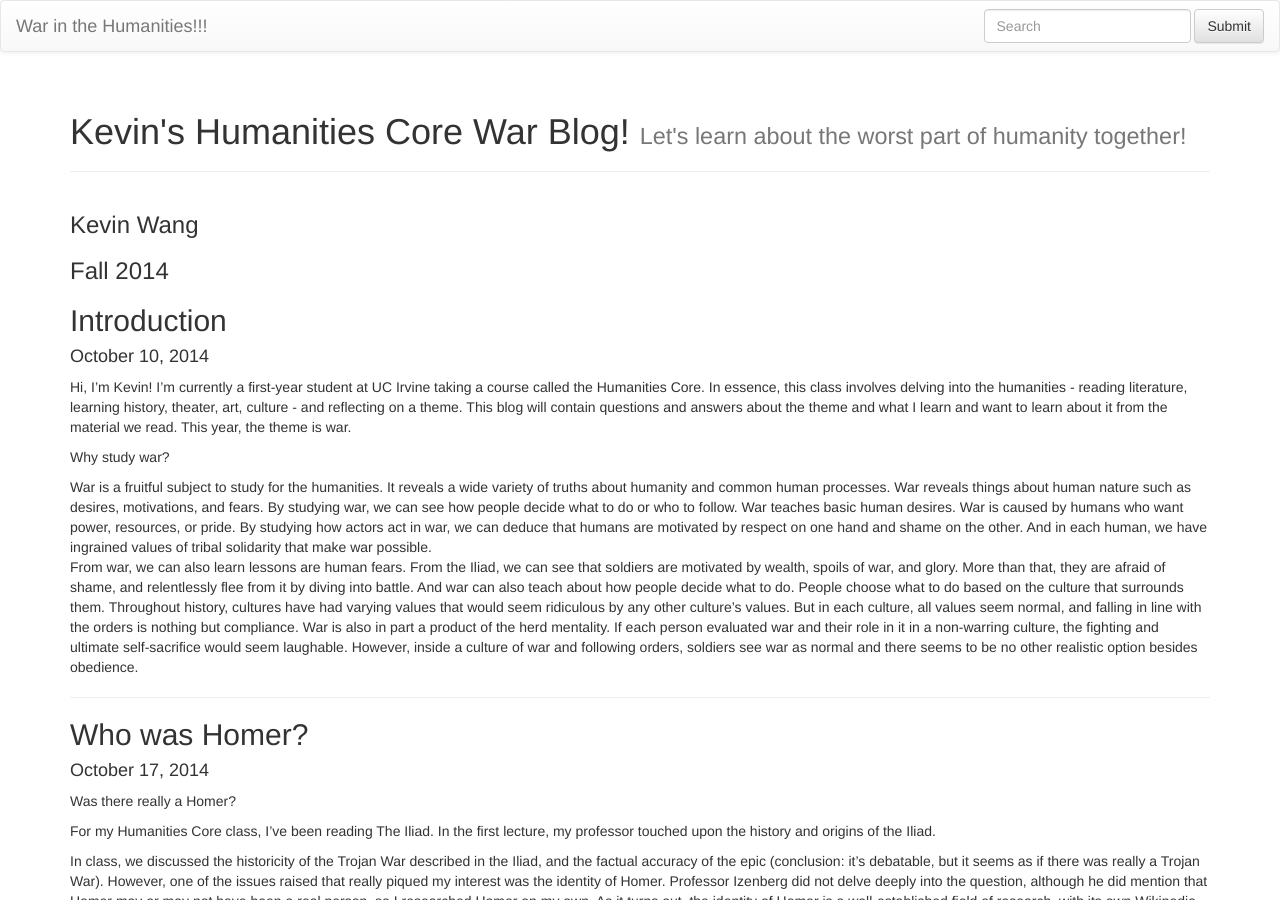
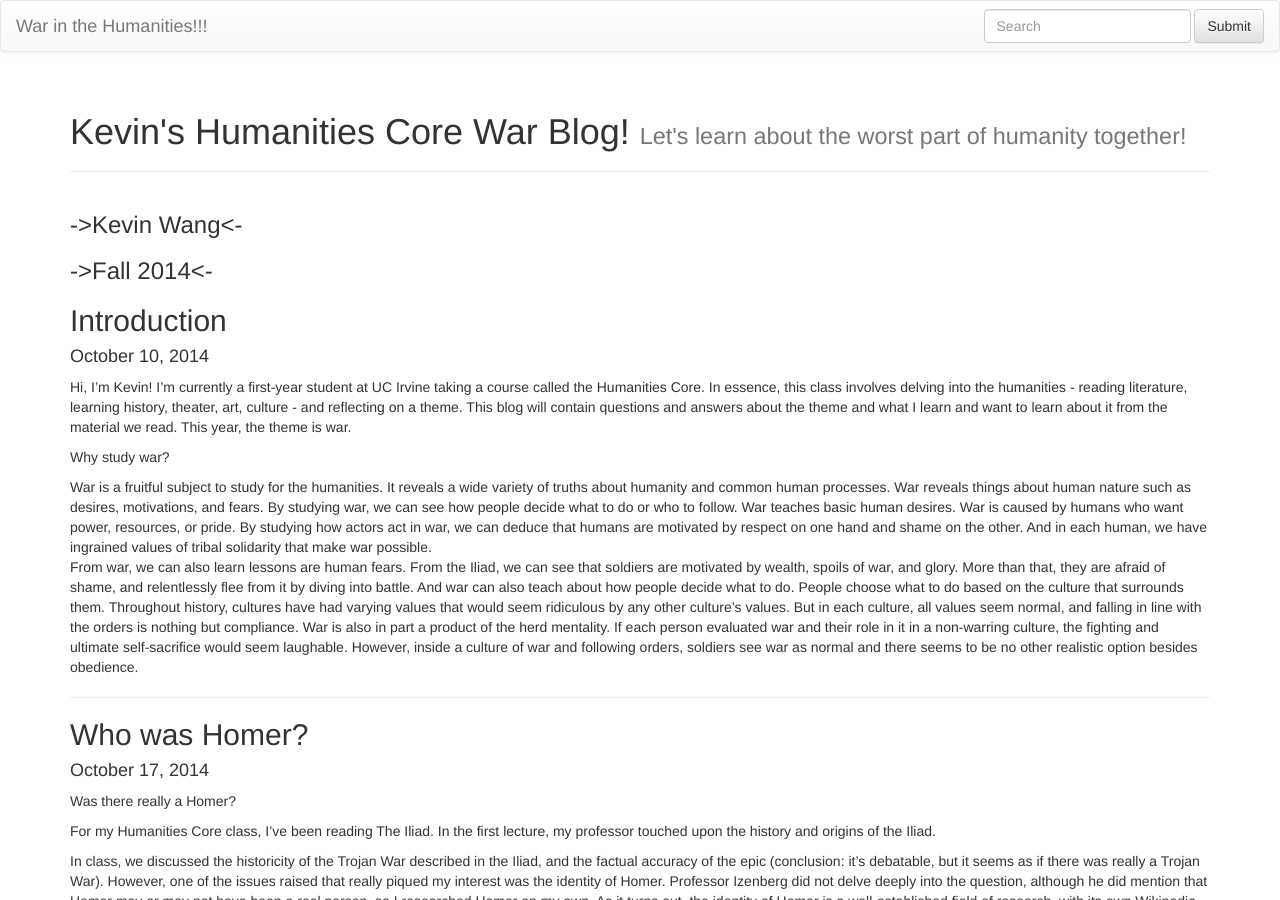
Before and after one commit to VitamintK/HumanitiesCore, a Jekyll site: the page built from index.md, in a window 1280 px wide and 900 px high. Built offline with Jekyll 4.4.1, drawn with Linux system fonts in a browser that asks for light colours; nearby versions of some CDN libraries; library files that are not in the unit come from our copies.

Commit message:
markdownnnnn

```diff
--- a/index.md
+++ b/index.md
@@ -6,9 +6,9 @@ tagline:  Let's learn about the worst part of humanity together!
 {% include JB/setup %}
 
 
-###Kevin Wang
+###->Kevin Wang<-
 
-###Fall 2014
+###->Fall 2014<-
 
 
 ## Introduction
```
